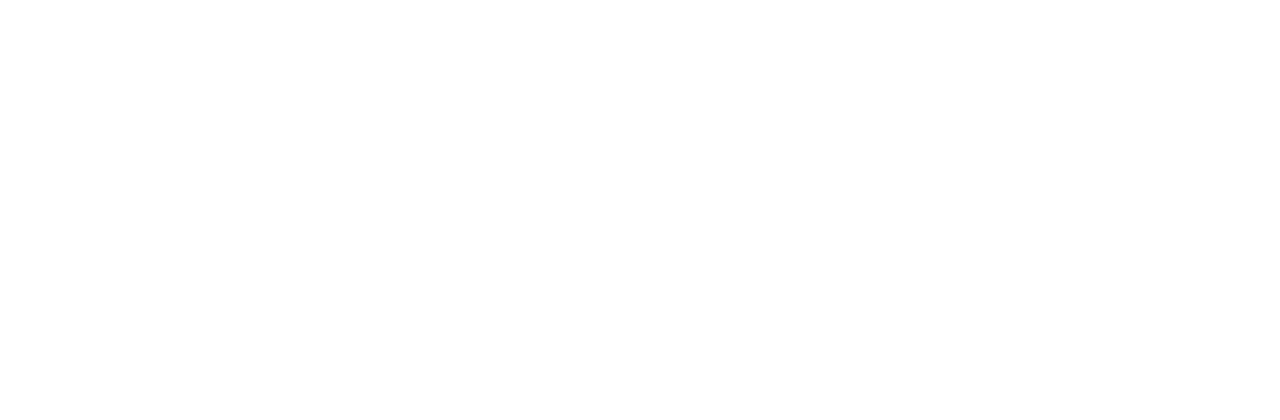
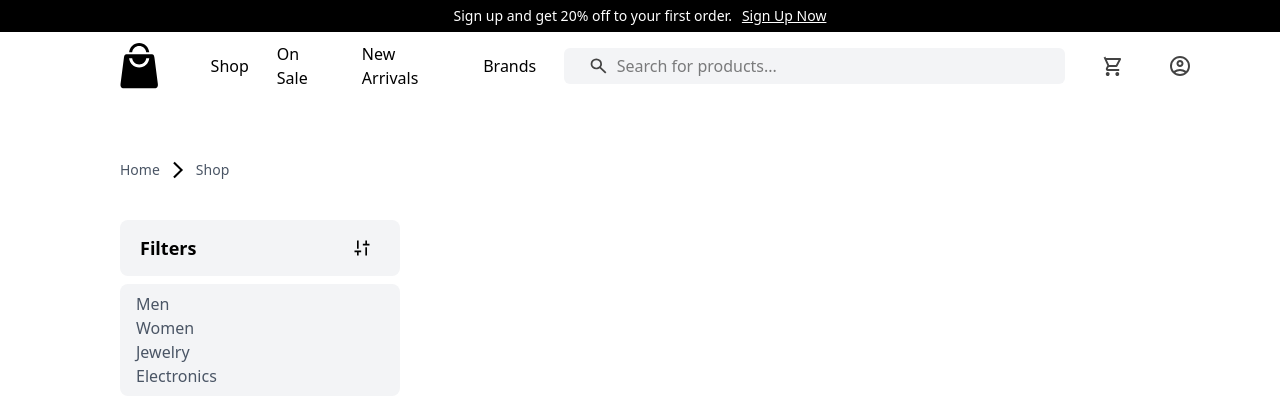
Before and after one commit to jonelcubio/quickcart, a React (Vite) app: page /shop in a window 1280 px wide. Before the commit this address had no page. Shown: the top 420 px of the page. Built offline with nearby package versions, Linux system fonts and the light colour scheme.

Commit message:
Successfully used router to go to Shop page

```diff
--- a/src/App.jsx
+++ b/src/App.jsx
@@ -1,4 +1,6 @@
 import { Home } from "./components/index/Home";
+import { ShopPreview } from "./components/index/ShopPreview";
+import { Shop } from "./components/shop/Shop";
 import {Routes, Route} from "react-router-dom"
 
 
@@ -6,6 +8,7 @@ export function App() {
   return(
     <Routes>
       <Route path="/" element={<Home />} />
+      <Route path="/shop" element={<Shop />} />
       {/* Add more routes here as needed */}
     </Routes>
   );
--- a/src/components/index/Header.jsx
+++ b/src/components/index/Header.jsx
@@ -24,7 +24,7 @@ export function Header() {
           <img src={cartBlack} alt="QUICKCART" className="header-img" /></Link>
         </div></a>
 
-        <div className="header-nav-links">Shop</div>
+        <Link to="/shop"><div className="header-nav-links">Shop</div></Link>
         <div className="header-nav-links">On Sale</div>
         <div className="header-nav-links">New Arrivals</div>
         <div className="header-nav-links">Brands</div>
--- a/src/components/index/Hero.jsx
+++ b/src/components/index/Hero.jsx
@@ -1,4 +1,4 @@
-
+import { Link } from "react-router-dom";
 
 export function Hero() {
   return(
@@ -9,7 +9,7 @@ export function Hero() {
         <div className="hero-des">Browse through diverse range of meticulously crafted items, designed<br></br> to bring out your individuality to your sense of style.</div>
 
         <div className="hero-button-con">
-          <button className="hero-button">Shop Now</button>
+          <Link to="/shop"><button className="hero-button">Shop Now</button></Link>
         </div>
 
 
--- a/src/components/index/Home.jsx
+++ b/src/components/index/Home.jsx
@@ -1,6 +1,6 @@
 import { Header } from "./Header"
 import { Hero } from "./Hero"
-import { Shop } from "./Shop"
+import { ShopPreview } from "./ShopPreview"
 import { PreFooter } from "./PreFooter"
 import { Footer } from "./Footer"
 
@@ -9,7 +9,7 @@ export function Home() {
     <>
       <Header />
       <Hero />
-      <Shop />
+      <ShopPreview />
       <PreFooter />
       <Footer />
     </>
--- a/src/components/index/Shop.jsx
+++ b/src/components/index/ShopPreview.jsx
@@ -5,7 +5,7 @@ import green from '../../assets/green.png';
 import mail from '../../assets/mail.svg';
 import { Link } from 'react-router-dom';
 
-export function Shop() {
+export function ShopPreview() {
   const [data, setData] = useState([]);
 
   // Fetch data from the API when the component mounts
@@ -28,8 +28,8 @@ export function Shop() {
 
       <div className="indexShop-products-con">
         {data.slice(0, 4).map(item => (
-          <Link to={`/shop/${item.id}`} key={item.id}>
-            <div className="indexShop-products-list">
+
+            <div className="indexShop-products-list" key={item.id}>
               <div className="indexShop-product-image">
                 <img src={item.image} alt={item.title} className="indexShop-image" />
               </div>
@@ -37,18 +37,18 @@ export function Shop() {
               <div className="indexShop-product-rating">{item.rating.rate}⭐</div>
               <div className="indexShop-product-price">${item.price}</div>
             </div>
-          </Link>
+
         ))}
       </div>
 
-      <div className="indexShop-viewall">View All</div>
+      <Link to="/shop"><div className="indexShop-viewall">View All</div></Link>
 
       <div className="indexShop-category-title-con">
         <div className="indexShop-category-title title">TOP SELLING</div>
         <div className="indexShop-products-con">
           {data.slice(5, 9).map(item => (
-            <Link to={`/shop/${item.id}`} key={item.id}>
-              <div className="indexShop-products-list">
+
+              <div className="indexShop-products-list" key={item.id}>
                 <div className="indexShop-product-image">
                   <img src={item.image} alt={item.title} className="indexShop-image" />
                 </div>
@@ -56,12 +56,12 @@ export function Shop() {
                 <div className="indexShop-product-rating">{item.rating.rate}⭐</div>
                 <div className="indexShop-product-price">${item.price}</div>
               </div>
-            </Link>
+
           ))}
         </div>
       </div>
 
-      <div className="indexShop-viewall">View All</div>
+      <Link to="/shop"><div className="indexShop-viewall">View All</div></Link>
 
       <div className="category-flex">
         <div className="title happy-customers">OUR HAPPY CUSTOMERS</div>
--- /dev/null
+++ b/src/components/product/Product.jsx
@@ -0,0 +1,10 @@
+import { Header } from "../index/Header";
+
+export function Product() {
+  return(
+    <main className="products main">
+      <Header />
+    </main>
+  );
+
+}
--- a/src/components/shop/Filters.jsx
+++ b/src/components/shop/Filters.jsx
@@ -1,9 +1,26 @@
 import filter from "../../assets/filter.svg";
+import rightside from "../../assets/rightside.svg";
 
 export function Filters(){
+
   return(
     <main className="filters-main">
 
+      <div className="filter-con">
+        <div className="filter-name">Filters</div>
+        <div className="filter-img-con">
+          <img src={filter} alt="filters" className="filter-img" />
+        </div>
+      </div>
+
+        <div className="filter-options-con">
+          <div className="filter-options-list">
+            <div className="foptions-list">Men</div>
+            <div className="foptions-list">Women</div>
+            <div className="foptions-list">Jewelry</div>
+            <div className="foptions-list">Electronics</div>
+          </div>
+        </div>
 
     </main>
   );
--- /dev/null
+++ b/src/components/shop/Shop.jsx
@@ -0,0 +1,24 @@
+import { Header } from "../index/Header";
+import {Filters} from "../shop/Filters.jsx";
+import rightside from "../../assets/rightside.svg";
+import { Link } from "react-router-dom";
+import axios from "axios";
+
+export function Shop() {
+  return(
+
+      <>
+      <Header />
+      <div className="shop-con">
+        <Link to="/"><div className="shop-list">Home</div></Link>
+        <div className="shop-link-img-con">
+          <img src={rightside} alt="right arrow" className="shop-link-img" />
+        </div>
+        <Link to="/shop"><div className="shop-list">Shop</div></Link>
+      </div>
+
+      <Filters />
+      </>
+
+  );
+}
--- a/src/index.css
+++ b/src/index.css
@@ -257,3 +257,39 @@
 .header-darkmode-toggle {
   @apply flex flex-row items-center justify-center gap-2;
 }
+
+.filters-main {
+  @apply mx-30 w-70;
+}
+
+.filter-con {
+  @apply flex flex-row items-center justify-between px-5 py-2.5 bg-gray-100 rounded-lg;
+}
+
+.filter-name {
+  @apply text-lg font-semibold
+}
+
+.filter-img-con {
+  @apply hover:cursor-pointer hover:bg-gray-300 rounded-full py-2 px-2;
+}
+
+.filter-img, .foptions-img, .shop-link-img{
+  @apply w-5;
+}
+
+.filter-options-con {
+  @apply flex flex-col items-start px-4 py-2 bg-gray-100 rounded-lg mt-2;
+}
+
+.foptions-list {
+  @apply text-base text-gray-600 hover:underline hover:cursor-pointer active:opacity-75;
+}
+
+.shop-con {
+  @apply mx-30 mt-40 mb-10 flex flex-row items-start gap-2;
+}
+
+.shop-list {
+  @apply text-sm text-gray-600 hover:underline hover:cursor-pointer;
+}
```
Also changed, not shown: src/assets/rightside.svg (added).
